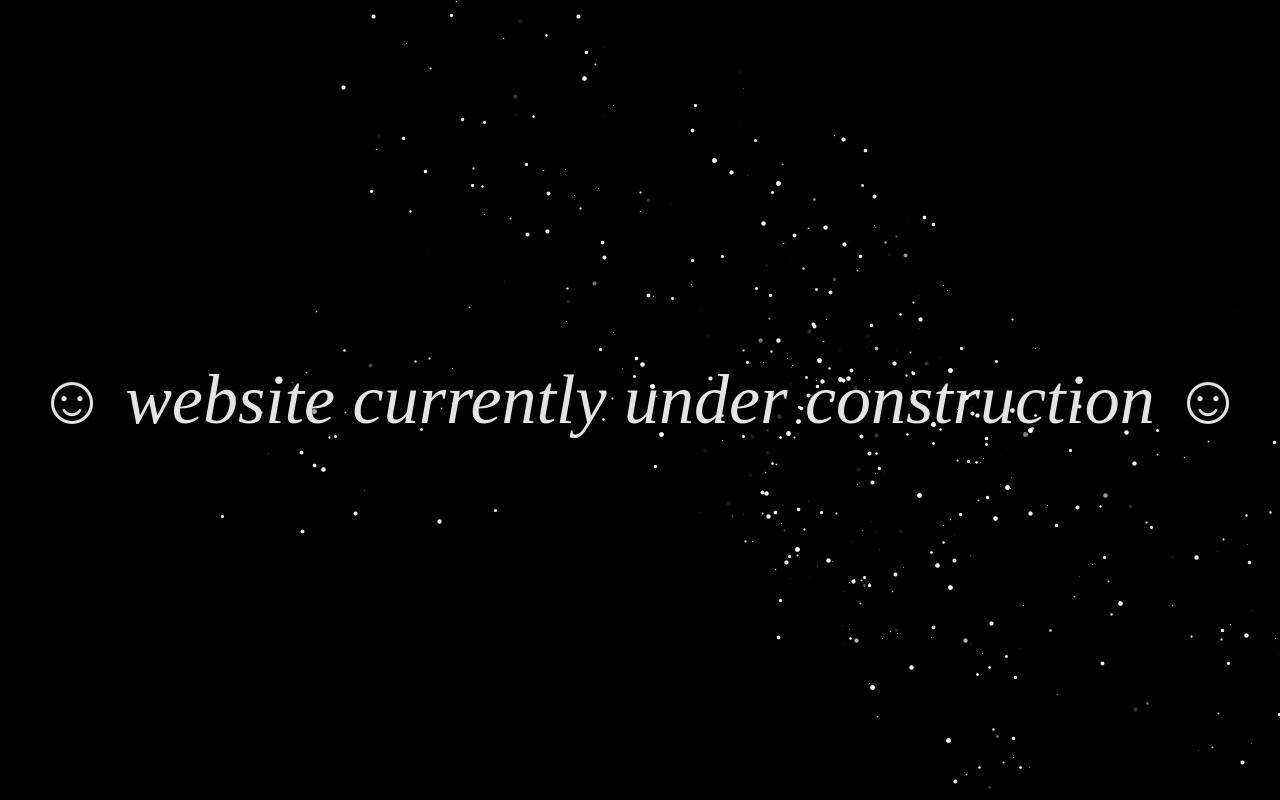
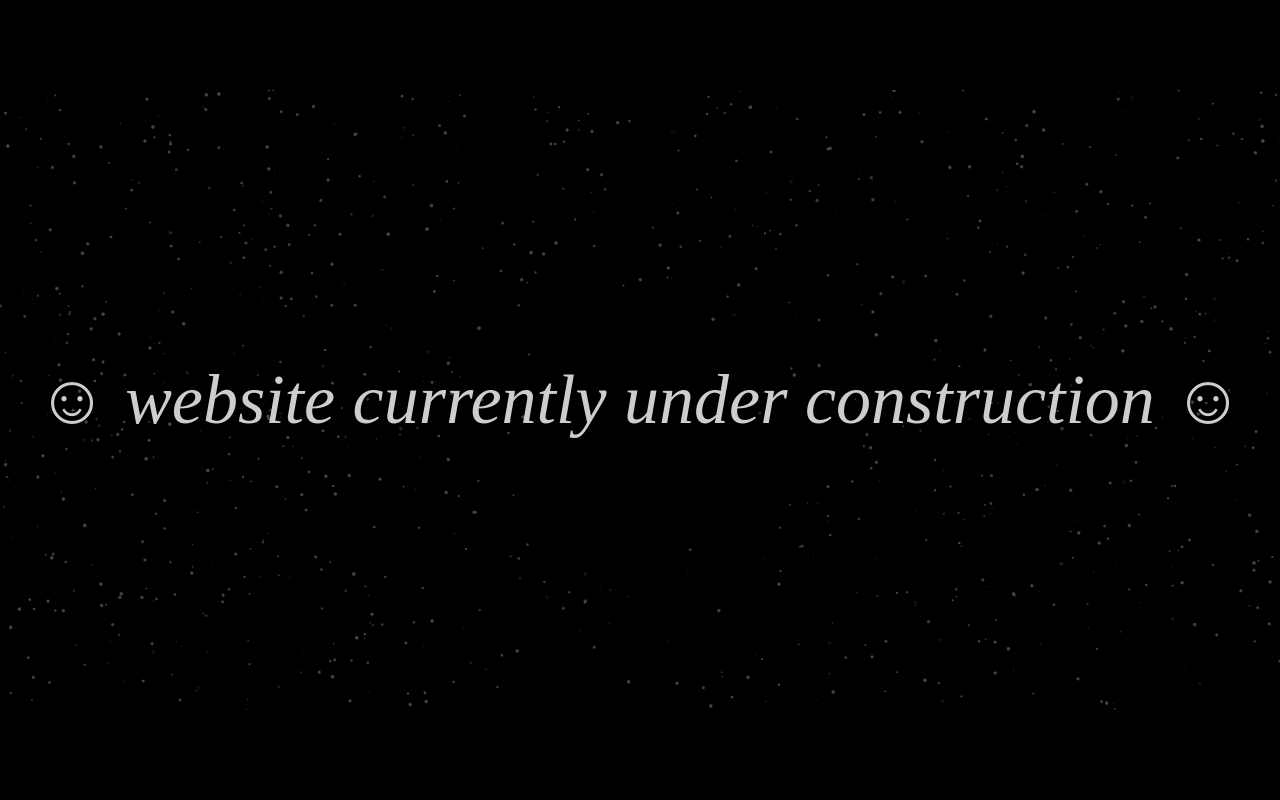
Before and after one commit to harotapes/omokage-studio, an Angular app: page /home in a window 1280 px wide. Built offline with nearby package versions, Linux system fonts and the light colour scheme.

Commit message:
progress

```diff
--- a/src/app/app.component.html
+++ b/src/app/app.component.html
@@ -1,3 +1,8 @@
 <div class="head">
   <h1>☺ website currently under construction ☺</h1>
+
+  <img
+    class="bg"
+    src="../assets/VERTEXARCHIVE/bgtest2.gif"
+  >
 </div>
--- a/src/app/app.component.scss
+++ b/src/app/app.component.scss
@@ -1,13 +1,24 @@
 .head {
   display: flex;
+  position: relative;
   flex-direction: row;
   height: 100vh;
   max-height: 100vh;
   overflow: hidden;
   justify-content: center;
   align-items: center;
-  background-image: url("../assets/VERTEXARCHIVE/bgtest1.gif");
-  background-repeat: no-repeat, repeat;
+  opacity: .9;
+
+  .bg {
+    position: absolute;
+    width: 100%;
+    height: auto;
+    background-image: url("../assets/VERTEXARCHIVE/bgtest2.gif");
+    background-position: center;
+    background-repeat: no-repeat, repeat;
+    z-index: -9999;
+    opacity: 0.3;
+  }
 
   h1 {
     font-weight: inherit;
```
Also changed, not shown: src/assets/VERTEXARCHIVE/bgtest2.gif (added).
